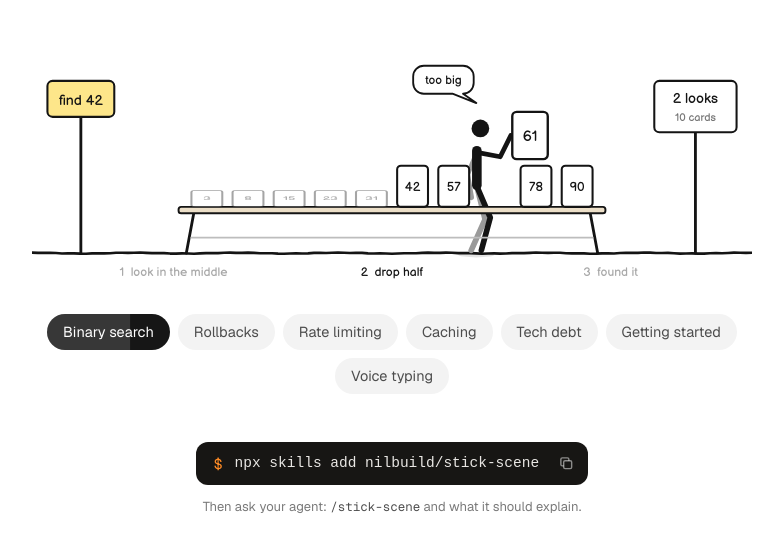
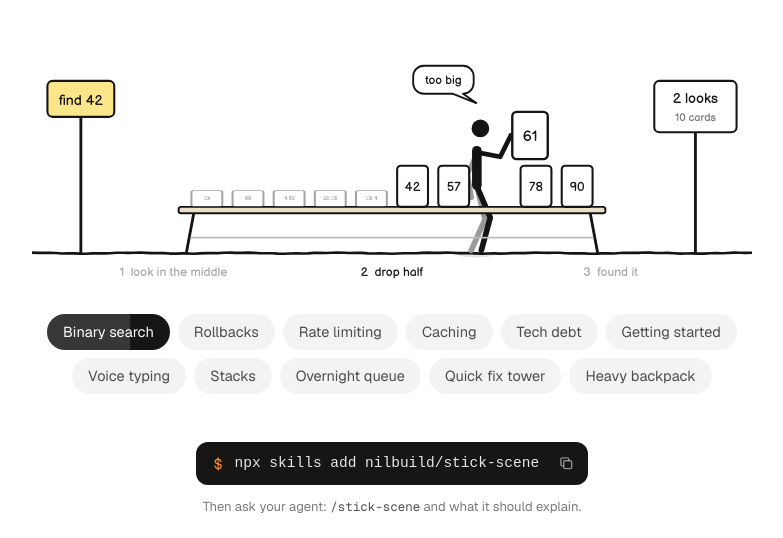
Before and after one commit to ezerfernandes/contabilidade-pratica, a plain HTML site: page site/index.html in a window 1280 px wide. Shown: the part 262-800 px from the top of the page, without its empty margins (248-1031 px from the left). Drawn offline with nearby package versions, Linux system fonts and the light colour scheme.

Commit message:
Add four more hero topics

```diff
--- a/site/index.html
+++ b/site/index.html
@@ -292,6 +292,10 @@ wireCopy(document.querySelector('[data-copy-install]'), () => INSTALL);
     ['idea-tech-debt', 'Tech debt'],
     ['diffity-start', 'Getting started'],
     ['p:typingwise', 'Voice typing'],
+    ['p:data structures in JS', 'Stacks'],
+    ['p:claude-queue', 'Overnight queue'],
+    ['how-debt-tower', 'Quick fix tower'],
+    ['how-debt-backpack', 'Heavy backpack'],
   ];
   const stage = document.querySelector('[data-stage]');
   const pills = document.querySelector('[data-pills]');
```
